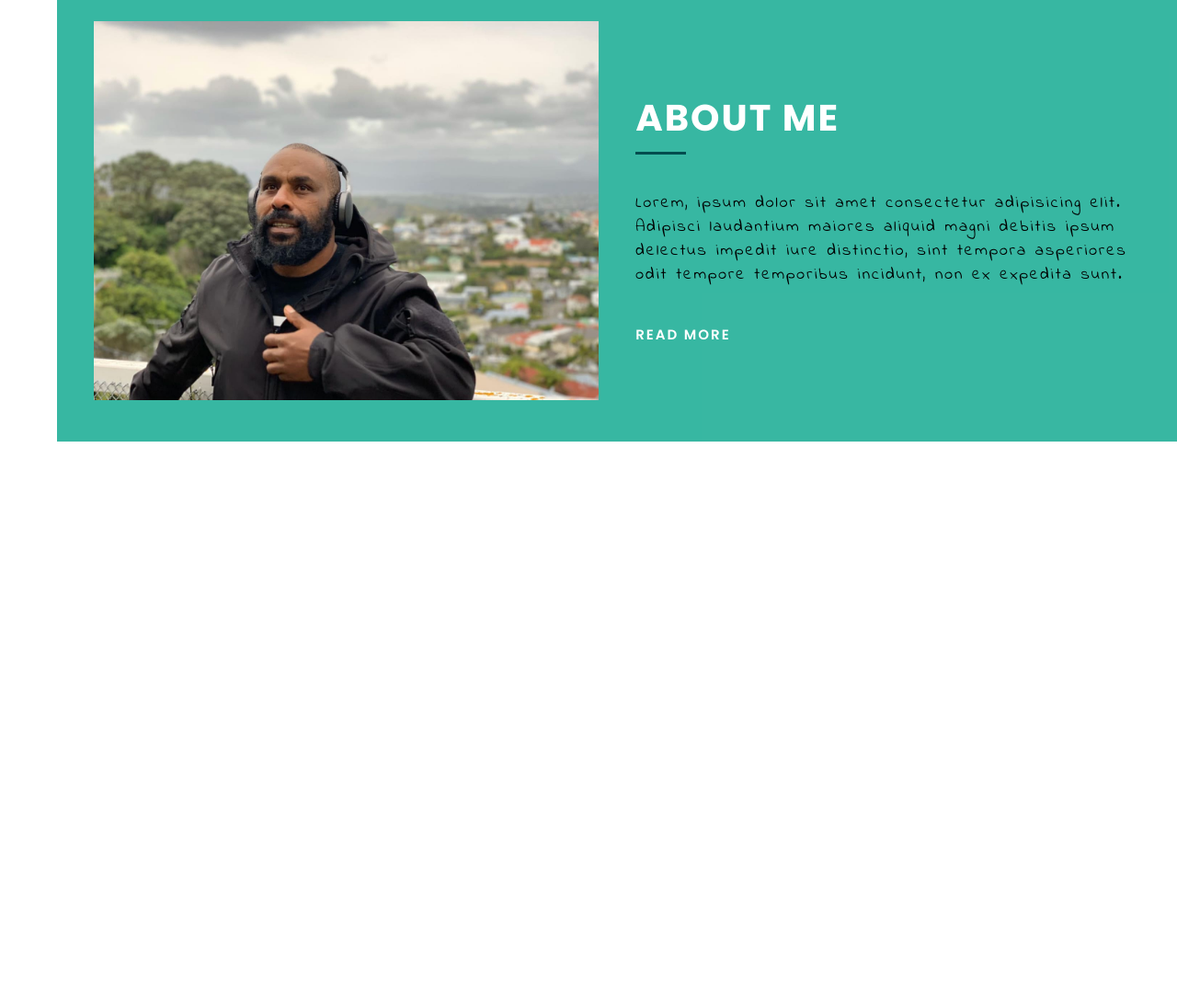
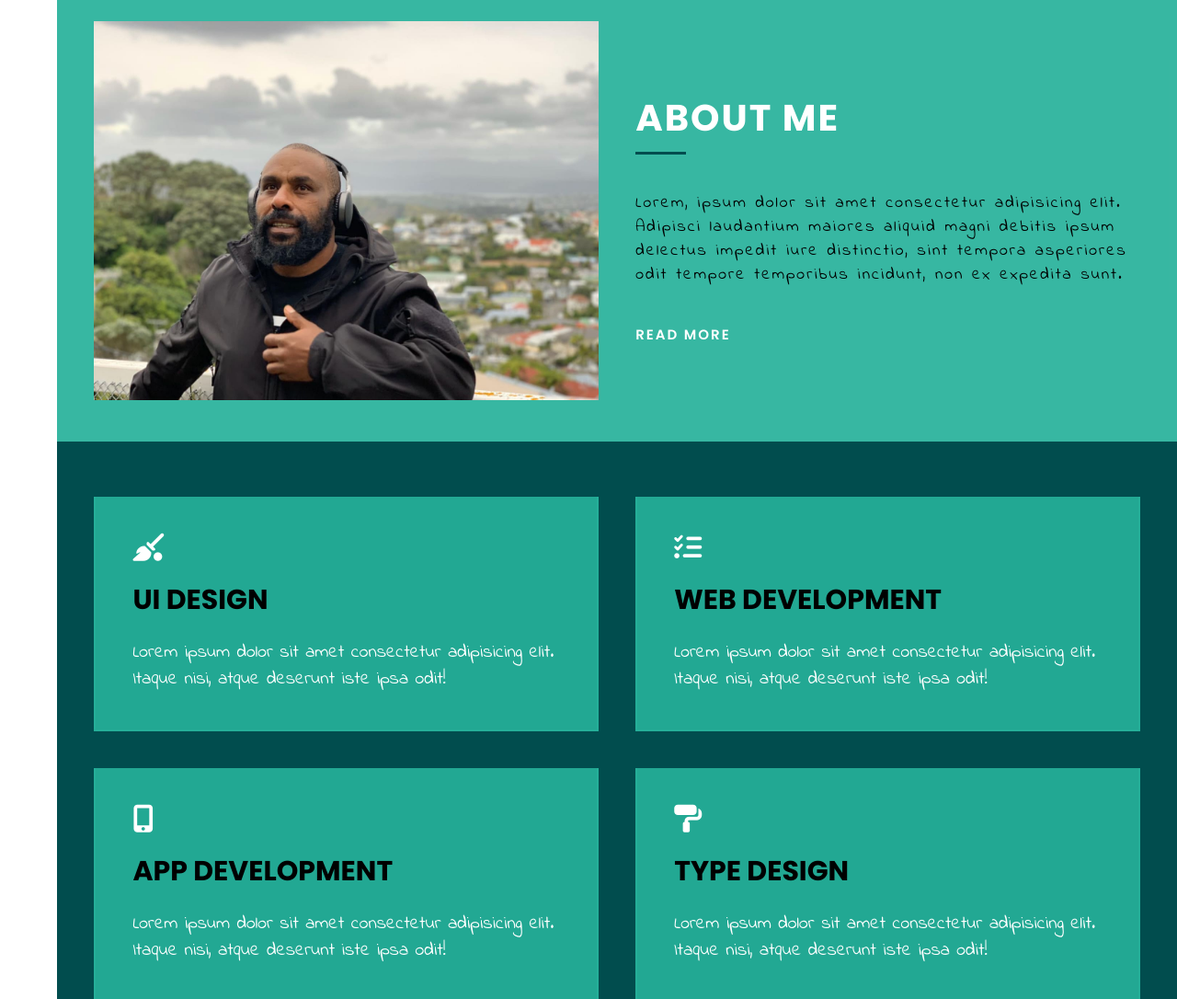
Before and after one commit to haluskua/flex-box-portfolio, a plain HTML site: page index.html in a window 1280 px wide. Shown: the part 1714-2800 px from the top of the page at 92% size. Before the commit the page ends 2194 px from the top, so only its background shows below. Drawn offline with Linux system fonts and the light colour scheme; files whose address does not match are found by name.

Commit message:
added services  code

```diff
--- a/index.html
+++ b/index.html
@@ -116,7 +116,80 @@
 </section>
 
 <!--*-*-*-*-*-*-*-*-*-*-*-*-*-*-* Services Section *-*-*-*-*-*-*-*-*-*-*-*-*-*-*-->
-    </main>
+<section id="services">
+  <!-- Service 1 -->
+  <div class="service services__service-1">
+    <i class="fas fa-quidditch"></i>
+    <h3 class="services--title services__service-1--title">UI Design</h3>
+    <p class="services--para services__service-1--para">
+      Lorem ipsum dolor sit amet consectetur adipisicing elit. Itaque
+      nisi, atque deserunt iste ipsa odit!
+    </p>
+  </div>
+
+  <!-- Service 2 -->
+  <div class="service services__service-2">
+    <i class="fas fa-tasks"></i>
+    <h3 class="services--title services__service-2--title">
+      Web Development
+    </h3>
+    <p class="services--para services__service-2--para">
+      Lorem ipsum dolor sit amet consectetur adipisicing elit. Itaque
+      nisi, atque deserunt iste ipsa odit!
+    </p>
+  </div>
+
+  <!-- Service 3 -->
+  <div class="service services__service-3">
+    <i class="fas fa-mobile-alt"></i>
+    <h3 class="services--title services__service-3--title">
+      App Development
+    </h3>
+    <p class="services--para services__service-3--para">
+      Lorem ipsum dolor sit amet consectetur adipisicing elit. Itaque
+      nisi, atque deserunt iste ipsa odit!
+    </p>
+  </div>
+
+  <!-- Service 4 -->
+  <div class="service services__service-4">
+    <i class="fas fa-paint-roller"></i>
+    <h3 class="services--title services__service-4--title">
+      Type Design
+    </h3>
+    <p class="services--para services__service-4--para">
+      Lorem ipsum dolor sit amet consectetur adipisicing elit. Itaque
+      nisi, atque deserunt iste ipsa odit!
+    </p>
+  </div>
+
+  <!-- Service 5 -->
+  <div class="service services__service-5">
+    <i class="far fa-edit"></i>
+    <h3 class="services--title services__service-5--title">
+      Blog Writer
+    </h3>
+    <p class="services--para services__service-5--para">
+      Lorem ipsum dolor sit amet consectetur adipisicing elit. Itaque
+      nisi, atque deserunt iste ipsa odit!
+    </p>
+  </div>
+
+  <!-- Service 6 -->
+  <div class="service services__service-6">
+    <i class="fas fa-project-diagram"></i>
+    <h3 class="services--title services__service-6--title">
+      Project Management
+    </h3>
+    <p class="services--para services__service-6--para">
+      Lorem ipsum dolor sit amet consectetur adipisicing elit. Itaque
+      nisi, atque deserunt iste ipsa odit!
+    </p>
+  </div>
+</section>
+
+
+</main>
     <script src="app.js"></script>
   </body>
 </html>
--- a/style.css
+++ b/style.css
@@ -123,14 +123,14 @@ ul.header__main-nav--links li {
   padding-right: 3vw;
 }
 
+position: relative;
 ul.header__main-nav--links li a {
-  position: relative;
   padding: 0.2rem 0.6rem;
   font-size: calc(1rem + 0.6667vw);
 }
 
+ul.header__main-nav--links li a:visited::before,
 ul.header__main-nav--links li a:link::before,
-ul.header__main-nav--links li a:visited::before,
 ul.header__main-nav--links li a:link::after,
 ul.header__main-nav--links li a:visited::after {
   content: "";
@@ -144,21 +144,21 @@ ul.header__main-nav--links li a:visited::after {
   transition: transform 0.6s cubic-bezier(0.075, 0.82, 0.165, 1);
 }
 
-ul.header__main-nav--links li a:link::before,
 ul.header__main-nav--links li a:visited::before {
+  ul.header__main-nav--links li a:link::before,
   top: 0;
   /* Transform origin is center by default */
   transform-origin: left;
 }
-ul.header__main-nav--links li a:link::after,
 ul.header__main-nav--links li a:visited::after {
+  ul.header__main-nav--links li a:link::after,
   bottom: 0;
   /* Transform origin is center by default */
   transform-origin: right;
 }
 
+ul.header__main-nav--links li a:active::before,
 ul.header__main-nav--links li a:hover::before,
-ul.header__main-nav--links li a:active::before,
 ul.header__main-nav--links li a:hover::after,
 ul.header__main-nav--links li a:active::after {
   transform: scaleX(1);
@@ -371,6 +371,77 @@ section#about-me {
   transform-origin: top;
 }
 
+/*-*-*-*-**-*-*-*-**-*-*-*-**-*-*-*-* Services Section *-*-*-*-**-*-*-*-**-*-*-*-**-*-*-*-*/
+section#services {
+  display: flex;
+  justify-content: center;
+  align-items: center;
+  flex-wrap: wrap;
+
+  padding: 6rem 2rem 2rem;
+  background-color: var(--primary-color);
+}
+
+.service {
+  padding: 4rem;
+  margin: 0 2rem 4rem;
+  flex-basis: 40rem;
+  flex-grow: 1;
+  background-color: var(--secondary-color);
+  border-bottom: 0.2rem solid var(--secondary-color);
+  border-right: 0.2rem solid var(--secondary-color);
+  border-left: 0.2rem solid var(--secondary-color);
+
+  position: relative;
+  z-index: 1;
+}
+
+.service::after {
+  content: "";
+  position: absolute;
+  top: 0;
+  left: 0;
+  height: 100%;
+  width: 100%;
+  background-color: var(--primary-color);
+  transform: scaleX(0);
+  transition: transform 0.45s cubic-bezier(1, 0, 0, 1);
+
+  z-index: -1;
+}
+
+.service:hover::after,
+.service:active::after {
+  transform: scaleX(1);
+}
+
+.service i,
+.services--title {
+  margin-bottom: 2rem;
+  font-size: 3rem;
+}
+
+.service i {
+  color: white;
+}
+
+.services--title {
+  text-transform: uppercase;
+}
+
+.services--para {
+  font-family: "Indie Flower", cursive;
+  font-size: 2rem;
+  color: white;
+}
+
+/*-*-*-*-**-*-*-*-**-*-*-*-**-*-*-*-* Services Section *-*-*-*-**-*-*-*-**-*-*-*-**-*-*-*-*/
+
+
+
+
+
+
 /*-*-*-*-**-*-*-*-**-*-*-*-**-*-*-*-* (max-width:900px) Mark *-*-*-*-**-*-*-*-**-*-*-*-**-*-*-*-*/
 @media screen and (max-width: 900px) {
   /*-*-*-*-**-*-*-*-**-*-*-*-**-*-*-*-* Showcase / Hero Section *-*-*-*-**-*-*-*-**-*-*-*-**-*-*-*-*/
@@ -382,6 +453,7 @@ section#about-me {
 }
 
 /*-*-*-*-**-*-*-*-**-*-*-*-**-*-*-*-* (max-width:610px) Mark *-*-*-*-**-*-*-*-**-*-*-*-**-*-*-*-*/
+
 @media screen and (max-width: 610px) {
   /*-*-*-*-**-*-*-*-**-*-*-*-**-*-*-*-* Main Nav Header *-*-*-*-**-*-*-*-**-*-*-*-**-*/
   /* header#header {
@@ -447,8 +519,8 @@ section#about-me {
     margin-bottom: 4vh;
     margin-left: 6vh;
   }
+  padding: 0.43rem 0.6rem;
   ul.header__main-nav--links li a {
-    padding: 0.43rem 0.6rem;
   }
 
   .clicked .line-1 {
```
